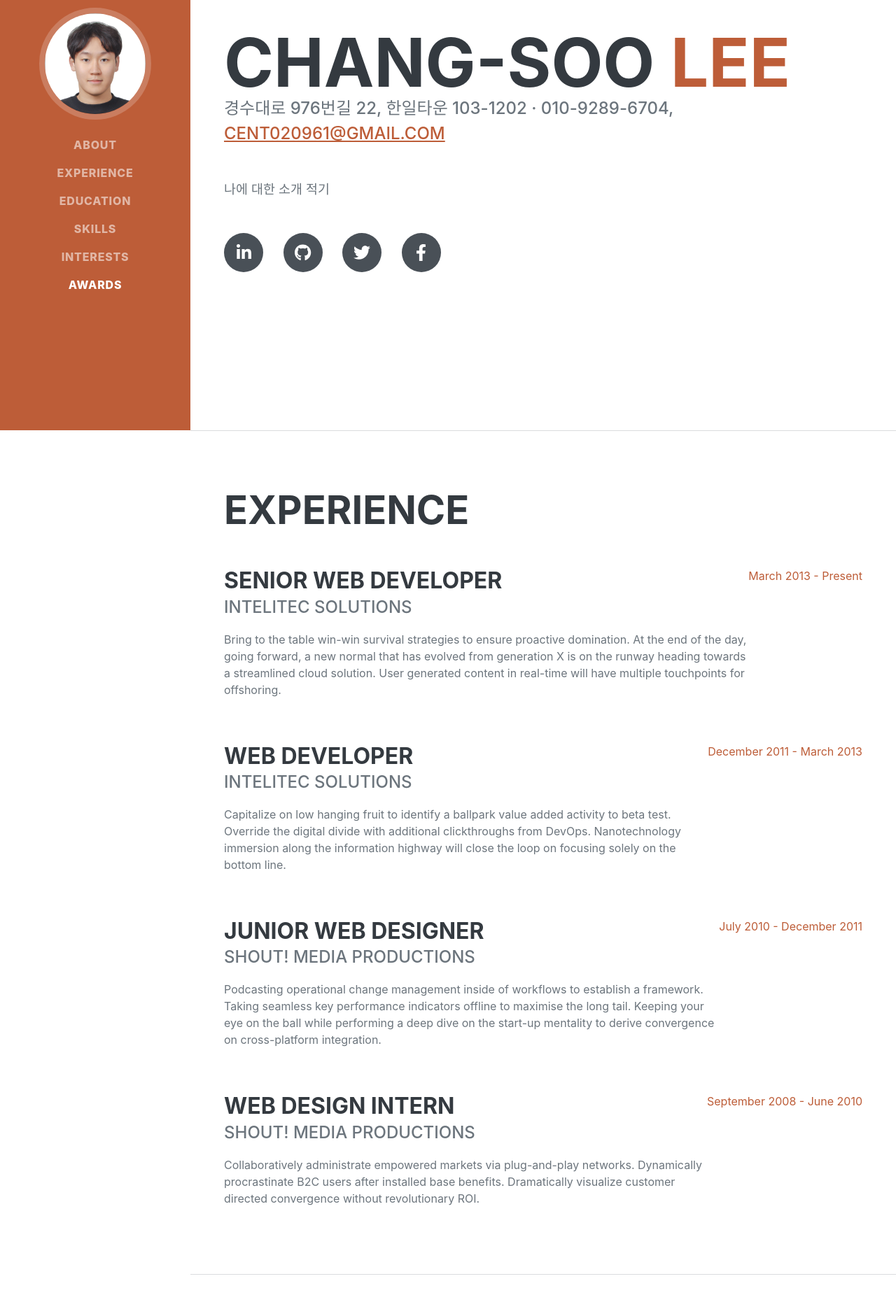
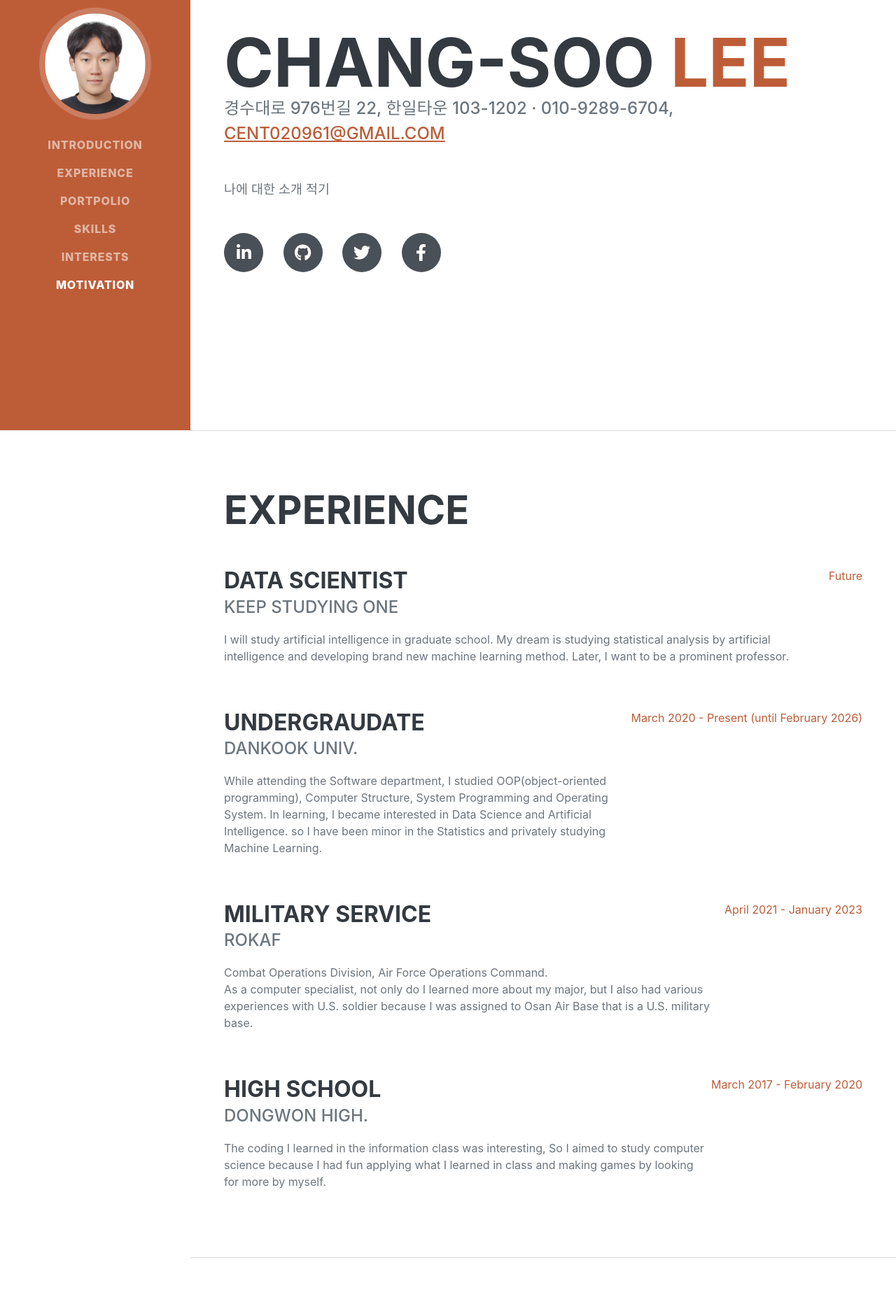
Before and after one commit to Chang-EE/Mid-Term-Project, a plain HTML site: page index.html in a window 1280 px wide. Shown: the part 185-2046 px from the top of the page at 70% size. Drawn offline with nearby package versions, Linux system fonts and the light colour scheme; a web font is replaced by a local one.

Commit message:
experience(2)

```diff
--- a/index.html
+++ b/index.html
@@ -25,19 +25,19 @@
             <button class="navbar-toggler" type="button" data-bs-toggle="collapse" data-bs-target="#navbarResponsive" aria-controls="navbarResponsive" aria-expanded="false" aria-label="Toggle navigation"><span class="navbar-toggler-icon"></span></button>
             <div class="collapse navbar-collapse" id="navbarResponsive">
                 <ul class="navbar-nav">
-                    <li class="nav-item"><a class="nav-link js-scroll-trigger" href="#about">About</a></li>
-                    <li class="nav-item"><a class="nav-link js-scroll-trigger" href="#experience">Experience</a></li>
-                    <li class="nav-item"><a class="nav-link js-scroll-trigger" href="#education">Education</a></li>
-                    <li class="nav-item"><a class="nav-link js-scroll-trigger" href="#skills">Skills</a></li>
-                    <li class="nav-item"><a class="nav-link js-scroll-trigger" href="#interests">Interests</a></li>
-                    <li class="nav-item"><a class="nav-link js-scroll-trigger" href="#awards">Awards</a></li>
+                    <li class="nav-item"><a class="nav-link js-scroll-trigger" href="#Introduction">Introduction</a></li>
+                    <li class="nav-item"><a class="nav-link js-scroll-trigger" href="#Experience">Experience</a></li>
+                    <li class="nav-item"><a class="nav-link js-scroll-trigger" href="#Portpolio">Portpolio</a></li>
+                    <li class="nav-item"><a class="nav-link js-scroll-trigger" href="#Skills">Skills</a></li>
+                    <li class="nav-item"><a class="nav-link js-scroll-trigger" href="#Interests">Interests</a></li>
+                    <li class="nav-item"><a class="nav-link js-scroll-trigger" href="#Motivation">Motivation</a></li>
                 </ul>
             </div>
         </nav>
         <!-- Page Content-->
         <div class="container-fluid p-0">
             <!-- About-->
-            <section class="resume-section" id="about">
+            <section class="resume-section" id="Introduction">
                 <div class="resume-section-content">
                     <h1 class="mb-0">
                         Chang-soo
@@ -58,46 +58,47 @@
             </section>
             <hr class="m-0" />
             <!-- Experience-->
-            <section class="resume-section" id="experience">
+            <section class="resume-section" id="Experience">
                 <div class="resume-section-content">
                     <h2 class="mb-5">Experience</h2>
                     <div class="d-flex flex-column flex-md-row justify-content-between mb-5">
                         <div class="flex-grow-1">
-                            <h3 class="mb-0">Senior Web Developer</h3>
-                            <div class="subheading mb-3">Intelitec Solutions</div>
-                            <p>Bring to the table win-win survival strategies to ensure proactive domination. At the end of the day, going forward, a new normal that has evolved from generation X is on the runway heading towards a streamlined cloud solution. User generated content in real-time will have multiple touchpoints for offshoring.</p>
+                            <h3 class="mb-0">Data Scientist</h3>
+                            <div class="subheading mb-3">keep studying one</div>
+                            <p>I will study artificial intelligence in graduate school. My dream is studying statistical analysis by artificial intelligence and developing brand new machine learning method. Later, I want to be a prominent professor.</p>
                         </div>
-                        <div class="flex-shrink-0"><span class="text-primary">March 2013 - Present</span></div>
+                        <div class="flex-shrink-0"><span class="text-primary">Future</span></div>
                     </div>
                     <div class="d-flex flex-column flex-md-row justify-content-between mb-5">
                         <div class="flex-grow-1">
-                            <h3 class="mb-0">Web Developer</h3>
-                            <div class="subheading mb-3">Intelitec Solutions</div>
-                            <p>Capitalize on low hanging fruit to identify a ballpark value added activity to beta test. Override the digital divide with additional clickthroughs from DevOps. Nanotechnology immersion along the information highway will close the loop on focusing solely on the bottom line.</p>
+                            <h3 class="mb-0">Undergraudate</h3>
+                            <div class="subheading mb-3">dankook univ.</div>
+                            <p>While attending the Software department, I studied OOP(object-oriented programming), Computer Structure, System Programming and Operating System. In learning, I became interested in Data Science and Artificial Intelligence. so I have been minor in the Statistics and privately studying Machine Learning.</p>
                         </div>
-                        <div class="flex-shrink-0"><span class="text-primary">December 2011 - March 2013</span></div>
+                        <div class="flex-shrink-0"><span class="text-primary">March 2020 - Present (until February 2026)</span></div>
                     </div>
                     <div class="d-flex flex-column flex-md-row justify-content-between mb-5">
                         <div class="flex-grow-1">
-                            <h3 class="mb-0">Junior Web Designer</h3>
-                            <div class="subheading mb-3">Shout! Media Productions</div>
-                            <p>Podcasting operational change management inside of workflows to establish a framework. Taking seamless key performance indicators offline to maximise the long tail. Keeping your eye on the ball while performing a deep dive on the start-up mentality to derive convergence on cross-platform integration.</p>
+                            <h3 class="mb-0">Military Service</h3>
+                            <div class="subheading mb-3"> ROKAF </div>
+                            <p>Combat Operations Division, Air Force Operations Command.<br>
+                                As a computer specialist, not only do I learned more about my major, but I also had various experiences with U.S. soldier because I was assigned to Osan Air Base that is a U.S. military base.</p>
                         </div>
-                        <div class="flex-shrink-0"><span class="text-primary">July 2010 - December 2011</span></div>
+                        <div class="flex-shrink-0"><span class="text-primary">April 2021 - January 2023</span></div>
                     </div>
                     <div class="d-flex flex-column flex-md-row justify-content-between">
                         <div class="flex-grow-1">
-                            <h3 class="mb-0">Web Design Intern</h3>
-                            <div class="subheading mb-3">Shout! Media Productions</div>
-                            <p>Collaboratively administrate empowered markets via plug-and-play networks. Dynamically procrastinate B2C users after installed base benefits. Dramatically visualize customer directed convergence without revolutionary ROI.</p>
+                            <h3 class="mb-0">High school</h3>
+                            <div class="subheading mb-3">Dongwon high.</div>
+                            <p>The coding I learned in the information class was interesting, So I aimed to study computer science because I had fun applying what I learned in class and making games by looking for more by myself.</p>
                         </div>
-                        <div class="flex-shrink-0"><span class="text-primary">September 2008 - June 2010</span></div>
+                        <div class="flex-shrink-0"><span class="text-primary">March 2017 - February 2020</span></div>
                     </div>
                 </div>
             </section>
             <hr class="m-0" />
             <!-- Education-->
-            <section class="resume-section" id="education">
+            <section class="resume-section" id="Portpolio">
                 <div class="resume-section-content">
                     <h2 class="mb-5">Education</h2>
                     <div class="d-flex flex-column flex-md-row justify-content-between mb-5">
@@ -121,7 +122,7 @@
             </section>
             <hr class="m-0" />
             <!-- Skills-->
-            <section class="resume-section" id="skills">
+            <section class="resume-section" id="Skills">
                 <div class="resume-section-content">
                     <h2 class="mb-5">Skills</h2>
                     <div class="subheading mb-3">Programming Languages & Tools</div>
@@ -162,7 +163,7 @@
             </section>
             <hr class="m-0" />
             <!-- Interests-->
-            <section class="resume-section" id="interests">
+            <section class="resume-section" id="Interests">
                 <div class="resume-section-content">
                     <h2 class="mb-5">Interests</h2>
                     <p>Apart from being a web developer, I enjoy most of my time being outdoors. In the winter, I am an avid skier and novice ice climber. During the warmer months here in Colorado, I enjoy mountain biking, free climbing, and kayaking.</p>
@@ -171,7 +172,7 @@
             </section>
             <hr class="m-0" />
             <!-- Awards-->
-            <section class="resume-section" id="awards">
+            <section class="resume-section" id="Motivation">
                 <div class="resume-section-content">
                     <h2 class="mb-5">Awards & Certifications</h2>
                     <ul class="fa-ul mb-0">
```
Also changed, not shown: css/styles.css.
